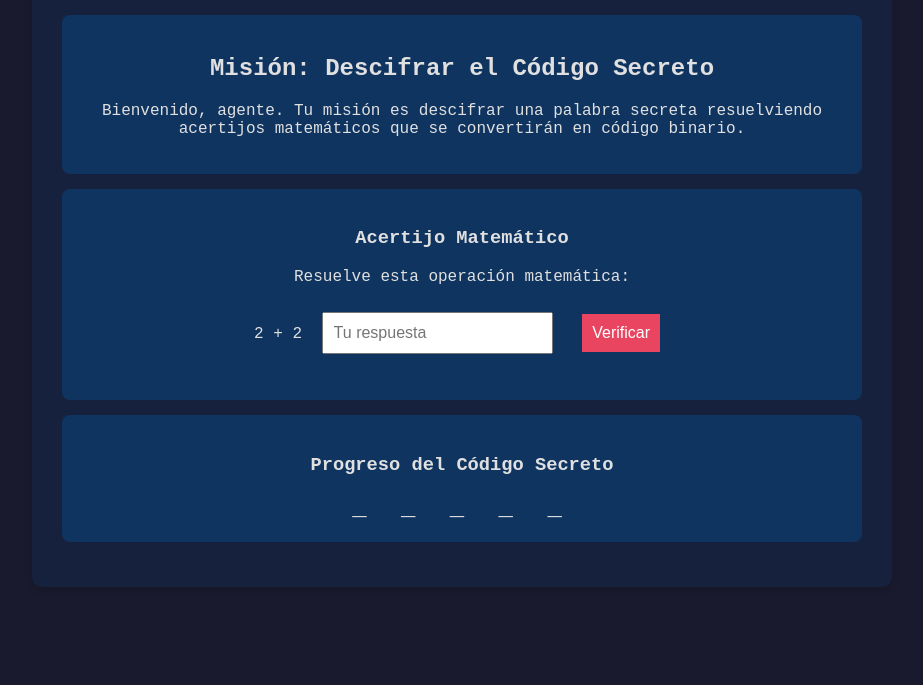
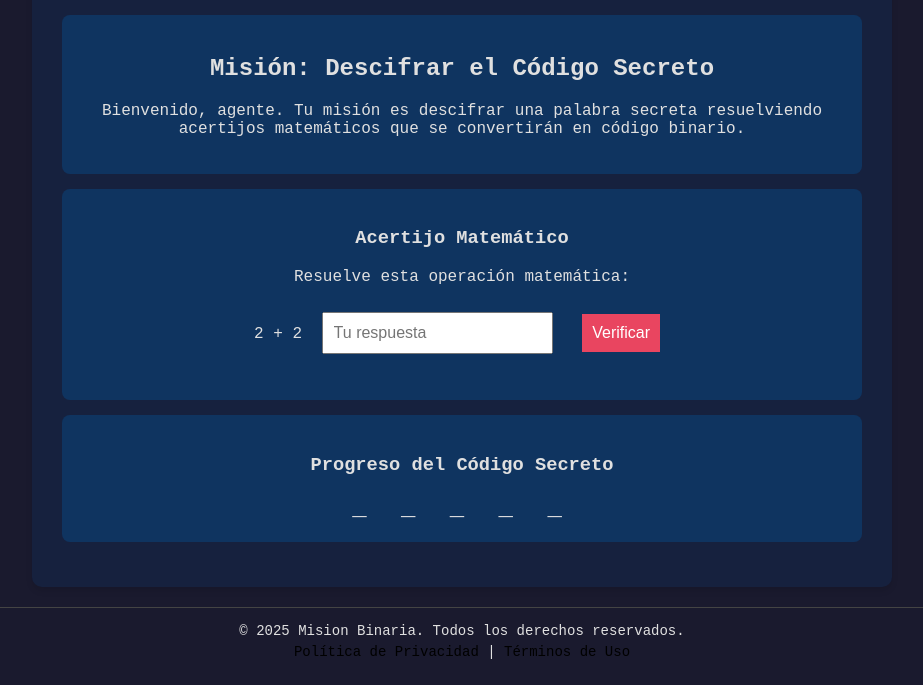
Before and after one commit to Zarpien06/Pruebaa, a plain HTML site: page CodigoSecretoMate-main/index.html in a window 1280 px wide. Shown: the part 148-833 px from the top of the page, without its empty margins (178-1101 px from the left). Before the commit the page ends 800 px from the top, so only its background shows below. Drawn offline with Linux system fonts and the light colour scheme.

Commit message:
index.html
Añadi la clase footer

```diff
--- a/CodigoSecretoMate-main/index.html
+++ b/CodigoSecretoMate-main/index.html
@@ -63,6 +63,11 @@
         </div>
     </div>
 
+    <div class="footer-bottom">
+    <p>© 2025 Mision Binaria. Todos los derechos reservados.</p>
+    <p><a href="#">Política de Privacidad</a> | <a href="#">Términos de Uso</a></p>
+</div>
+
     <script src="JS/index.js"></script>
 </body>
 </html>
```
